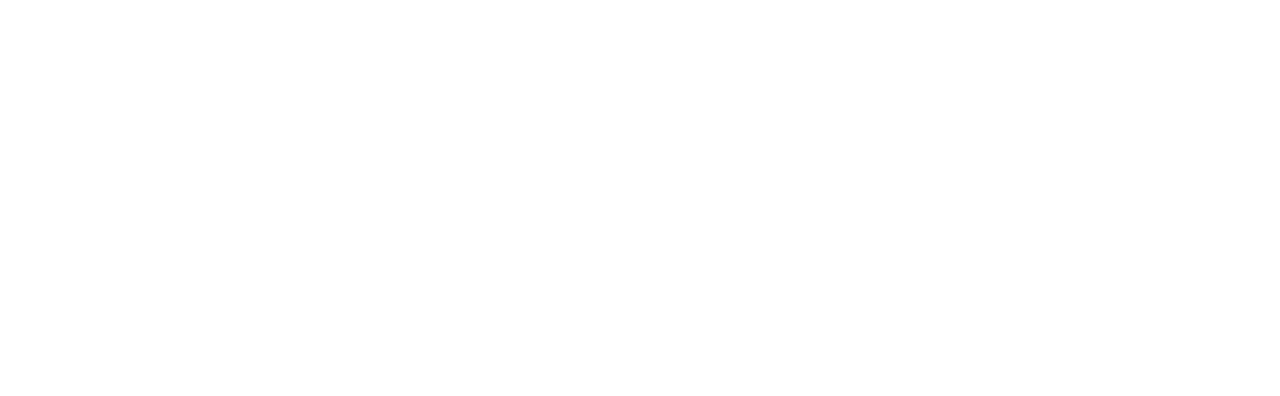
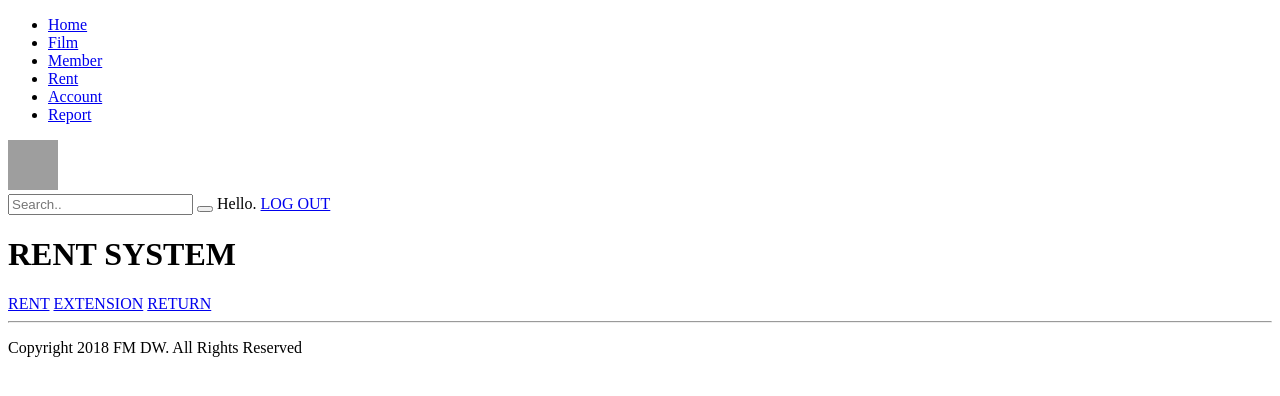
Before and after one commit to derrylieyanto/FMDW, a PHP site: page /home.php in a window 1280 px wide. Before the commit the part shown is empty. Shown: the top 396 px of the page. Run offline with PHP 8.4, Linux system fonts and the light colour scheme; grey boxes are pictures that could not be loaded.

Commit message:
added home and login html
added home and login html

```diff
--- a/FMDW/home.php
+++ b/FMDW/home.php
@@ -1,9 +1,61 @@
 <!DOCTYPE html>
 <html>
 <head>
-	<title></title>
+	<title>RENT SYSTEM</title>
 </head>
 <body>
+<div id="main-container">
 
+	<header>
+
+		<!--Navigasi bar kiei -->
+		<nav>
+			<ul>
+				<li><a href="#">Home</a></li>
+				<li><a href="#">Film</a></li>
+				<li><a href="#">Member</a></li>
+				<li><a href="#">Rent</a></li>
+				<li><a href="#">Account</a></li>
+				<li><a href="#">Report</a></li>
+			</ul>
+		</nav>
+
+		<!-- LOGO FMDW-->
+		<img src="images/FMDW.png" alt="Logo FMDW" id="logo" style="width: 50px; height: 50px;" />
+
+		<!-- Navigasi bar kanan -->
+		<!-- Search Box -->
+		<div class="search-container">
+    		<form action="/action_page.php">
+      			<input type="text" placeholder="Search.." name="search">
+      			<button type="submit" id="search-submit"><i class="fa fa-search"></i></button>
+      			<label>Hello. <?php ?></label>
+      			<a class="logout" href="#">LOG OUT</a>
+    		</form>
+  		</div>
+
+
+
+
+	</header>
+
+	<content>
+		<div class="col md-1">
+			<h1>RENT SYSTEM</h1>
+		</div>
+		<div class="col md-2">
+			<form action="action_page.php"">
+				<a class="rent" href="#">RENT</a>
+				<a class="extension" href="#">EXTENSION</a>
+				<a class="return" href="#">RETURN</a>
+			</form>
+		</div>
+	</content>
+
+	<div id="footer">
+		<hr>
+		<p>Copyright 2018 FM DW. All Rights Reserved</p>
+	</div>
+</div>
 </body>
 </html>
```
Also changed, not shown: FMDW/login.php (+29 -1 lines).
